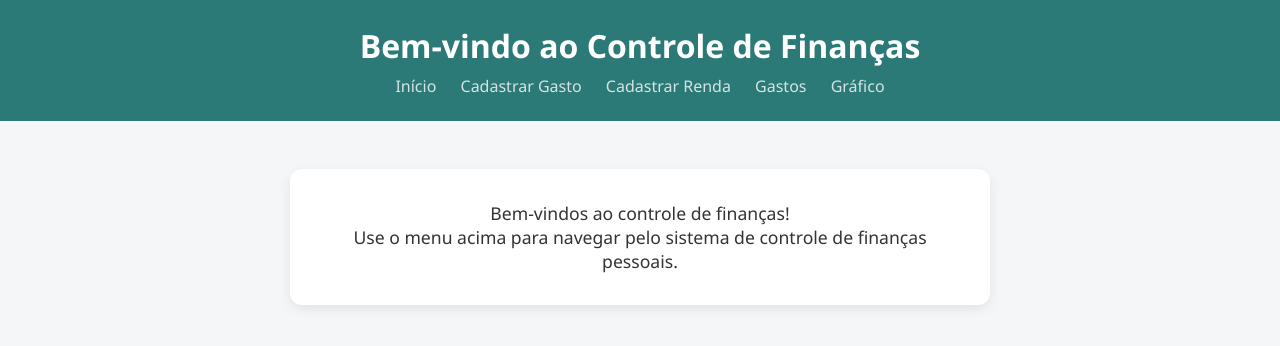
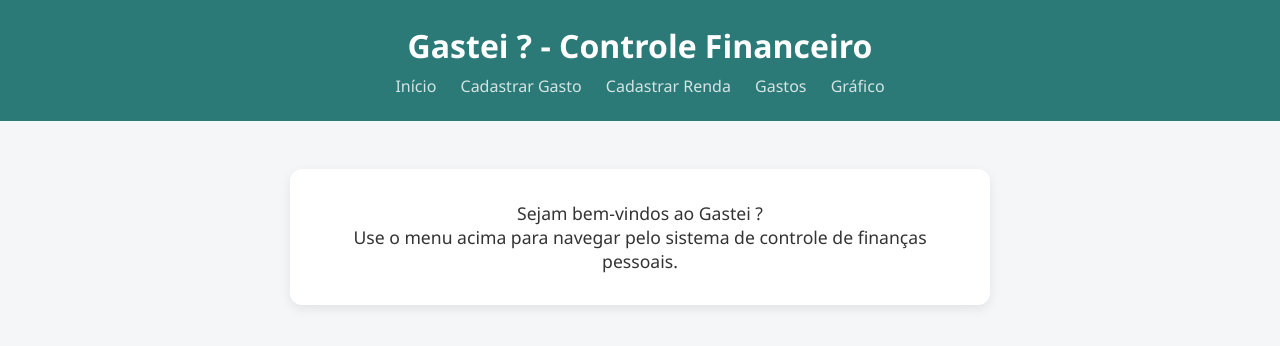
Before and after one commit to CaioMendes11/ControledeFinancas, a plain HTML site: page index.html in a window 1280 px wide. Drawn offline with Linux system fonts and the light colour scheme.

Commit message:
Update index.html

```diff
--- a/index.html
+++ b/index.html
@@ -3,7 +3,7 @@
 <head>
   <meta charset="UTF-8">
   <meta name="viewport" content="width=device-width, initial-scale=1.0">
-  <title>Controle de Finanças</title>
+  <title>Gastei ? - Controle Financeiro</title>
   <link rel="stylesheet" href="style.css">
   <style>
     * {
@@ -16,7 +16,7 @@
 </head>
 <body>
   <header>
-    <h1>Bem-vindo ao Controle de Finanças</h1>
+    <h1> Gastei ? - Controle Financeiro</h1>
     <nav>
       <a href="index.html">Início</a>
       <a href="cadastro.html">Cadastrar Gasto</a>
@@ -26,7 +26,7 @@
     </nav>
   </header>
   <main>
-    <p>Bem-vindos ao controle de finanças!</p>
+    <p>Sejam bem-vindos ao Gastei ?</p>
     <p>Use o menu acima para navegar pelo sistema de controle de finanças pessoais.</p>
   </main>
 </body>
```
